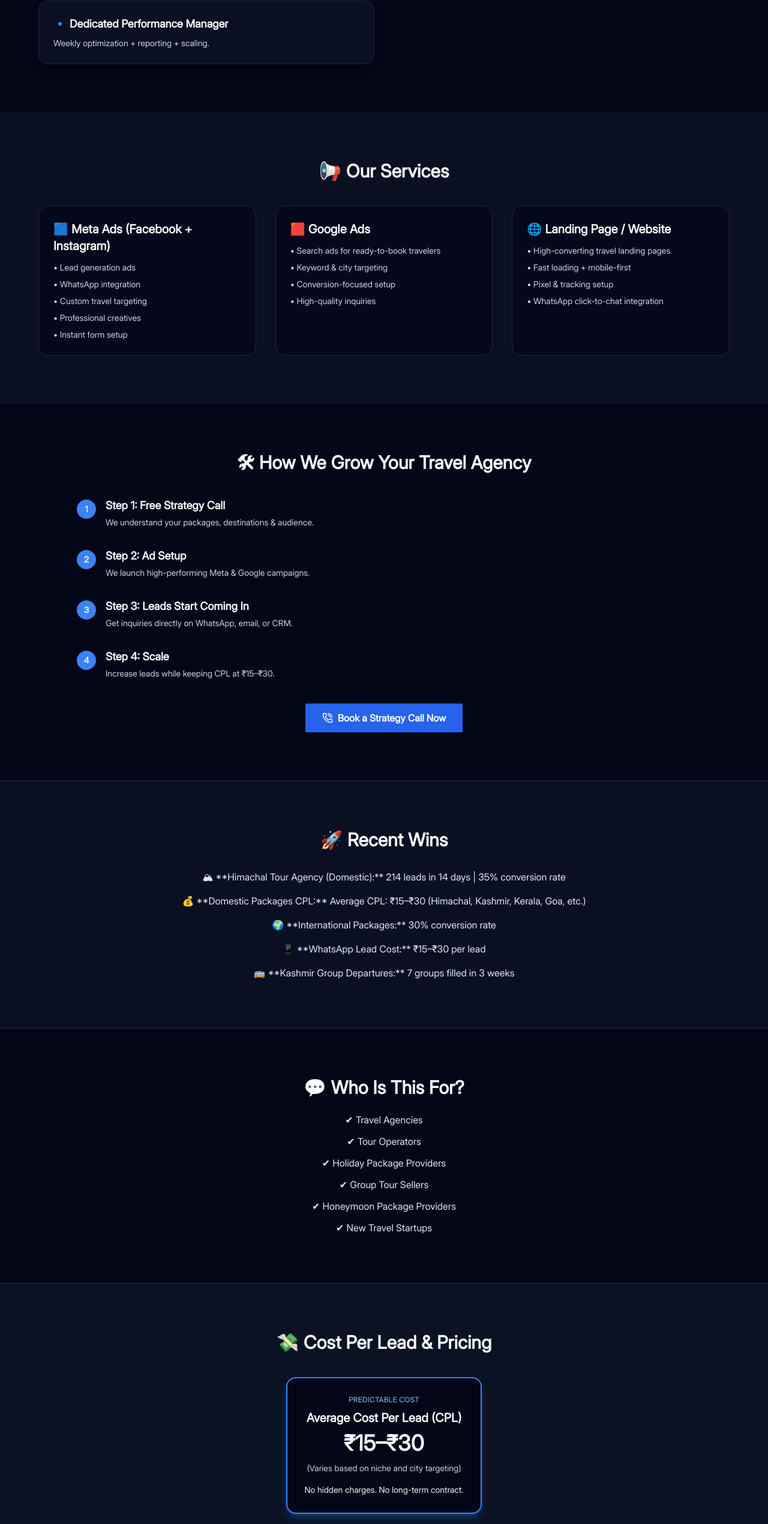
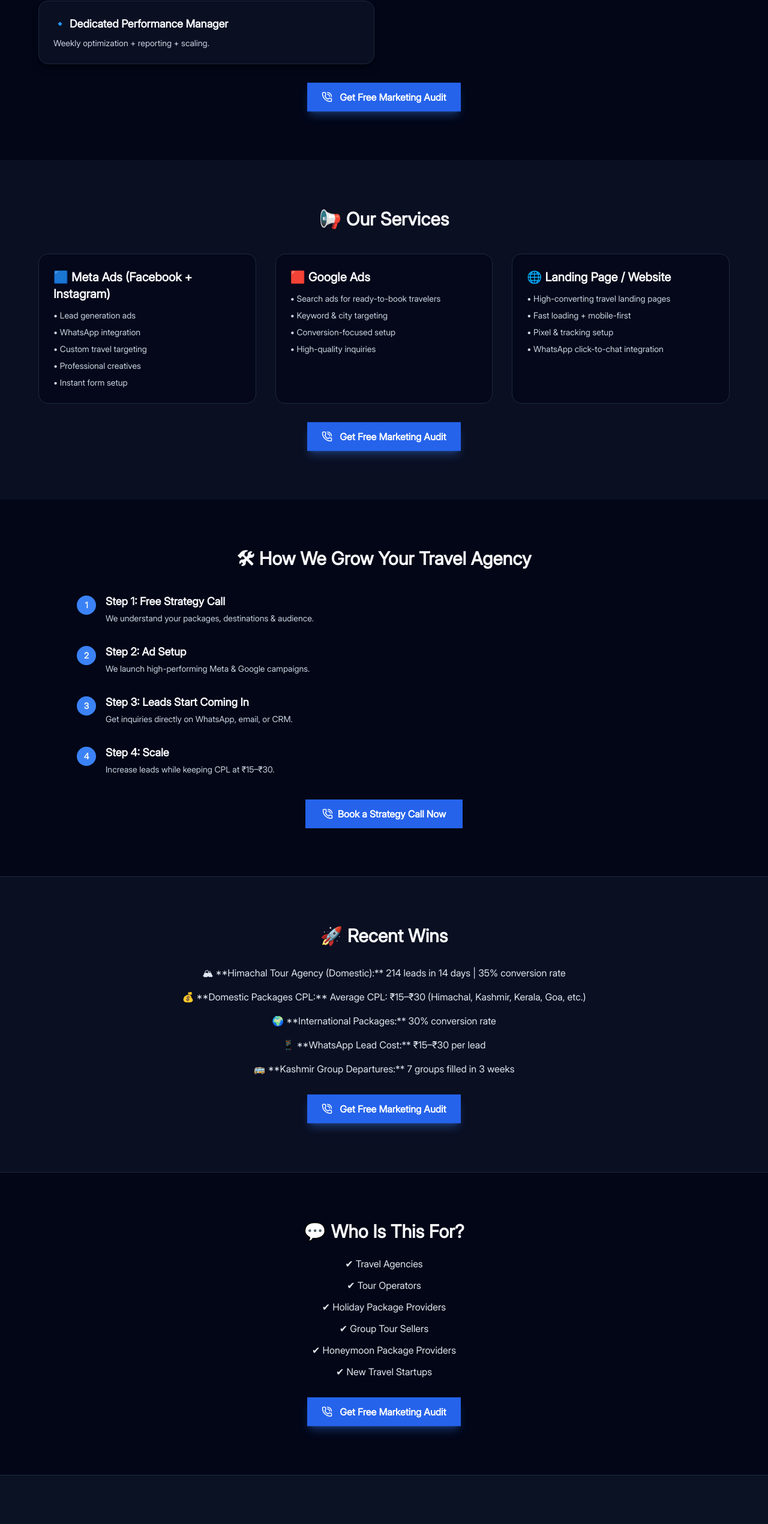
Before and after one commit to jaypawar2004/bytewings, a Next.js app: page /landing/travel-marketing in a window 1280 px wide. Shown: the part 1143-3684 px from the top of the page at 60% size. Built offline with nearby package versions, Linux system fonts and the light colour scheme.

Commit message:
MoreCTA Button Add

```diff
--- a/src/app/landing/travel-marketing/page.jsx
+++ b/src/app/landing/travel-marketing/page.jsx
@@ -268,6 +268,21 @@ export default function Home() {
             </div>
           </motion.div>
         </div>
+        {/* Animated CTA */}
+        {/* <div className="mt-8 flex justify-center">
+          <motion.a
+            href="#form"
+            aria-label="Get Free Audit"
+            className="inline-flex items-center gap-3 bg-blue-600 hover:bg-blue-700 text-white px-6 py-3 rounded-xl text-sm md:text-base font-semibold shadow-lg shadow-blue-500/30 focus:outline-none focus:ring-2 focus:ring-blue-400"
+            animate={{ y: [0, -6, 0] }}
+            transition={{ repeat: Infinity, duration: 1.8, ease: "easeInOut" }}
+            whileHover={{ scale: 1.03 }}
+            whileTap={{ scale: 0.98 }}
+          >
+            <PhoneCall size={18} />
+            Get Free Marketing Audit
+          </motion.a>
+        </div> */}
       </section>
 
       {/* WHY CHOOSE US */}
@@ -319,6 +334,21 @@ export default function Home() {
               </motion.div>
             ))}
           </div>
+        </div>
+        {/* Animated CTA */}
+        <div className="mt-8 flex justify-center">
+          <motion.a
+            href="#form"
+            aria-label="Get Free Audit"
+            className="inline-flex items-center gap-3 bg-blue-600 hover:bg-blue-700 text-white px-6 py-3 rounded-xl text-sm md:text-base font-semibold shadow-lg shadow-blue-500/30 focus:outline-none focus:ring-2 focus:ring-blue-400"
+            animate={{ y: [0, -6, 0] }}
+            transition={{ repeat: Infinity, duration: 1.8, ease: "easeInOut" }}
+            whileHover={{ scale: 1.03 }}
+            whileTap={{ scale: 0.98 }}
+          >
+            <PhoneCall size={18} />
+            Get Free Marketing Audit
+          </motion.a>
         </div>
       </section>
 
@@ -384,6 +414,21 @@ export default function Home() {
             </motion.div>
           </div>
         </div>
+        {/* Animated CTA */}
+        <div className="mt-8 flex justify-center">
+          <motion.a
+            href="#form"
+            aria-label="Get Free Audit"
+            className="inline-flex items-center gap-3 bg-blue-600 hover:bg-blue-700 text-white px-6 py-3 rounded-xl text-sm md:text-base font-semibold shadow-lg shadow-blue-500/30 focus:outline-none focus:ring-2 focus:ring-blue-400"
+            animate={{ y: [0, -6, 0] }}
+            transition={{ repeat: Infinity, duration: 1.8, ease: "easeInOut" }}
+            whileHover={{ scale: 1.03 }}
+            whileTap={{ scale: 0.98 }}
+          >
+            <PhoneCall size={18} />
+            Get Free Marketing Audit
+          </motion.a>
+        </div>
       </section>
 
       {/* PROCESS */}
@@ -446,6 +491,21 @@ export default function Home() {
             </a>
           </div>
         </div>
+        {/* Animated CTA */}
+        {/* <div className="mt-8 flex justify-center">
+          <motion.a
+            href="#form"
+            aria-label="Get Free Audit"
+            className="inline-flex items-center gap-3 bg-blue-600 hover:bg-blue-700 text-white px-6 py-3 rounded-xl text-sm md:text-base font-semibold shadow-lg shadow-blue-500/30 focus:outline-none focus:ring-2 focus:ring-blue-400"
+            animate={{ y: [0, -6, 0] }}
+            transition={{ repeat: Infinity, duration: 1.8, ease: "easeInOut" }}
+            whileHover={{ scale: 1.03 }}
+            whileTap={{ scale: 0.98 }}
+          >
+            <PhoneCall size={18} />
+            Get Free Marketing Audit
+          </motion.a>
+        </div> */}
       </section>
 
       {/* RESULTS */}
@@ -476,6 +536,21 @@ export default function Home() {
             <p>🚌 **Kashmir Group Departures:** 7 groups filled in 3 weeks</p>
           </motion.div>
         </div>
+        {/* Animated CTA */}
+        <div className="mt-8 flex justify-center">
+          <motion.a
+            href="#form"
+            aria-label="Get Free Audit"
+            className="inline-flex items-center gap-3 bg-blue-600 hover:bg-blue-700 text-white px-6 py-3 rounded-xl text-sm md:text-base font-semibold shadow-lg shadow-blue-500/30 focus:outline-none focus:ring-2 focus:ring-blue-400"
+            animate={{ y: [0, -6, 0] }}
+            transition={{ repeat: Infinity, duration: 1.8, ease: "easeInOut" }}
+            whileHover={{ scale: 1.03 }}
+            whileTap={{ scale: 0.98 }}
+          >
+            <PhoneCall size={18} />
+            Get Free Marketing Audit
+          </motion.a>
+        </div>
       </section>
 
       {/* WHO IS THIS FOR */}
@@ -497,6 +572,21 @@ export default function Home() {
             <li>✔ Honeymoon Package Providers</li>
             <li>✔ New Travel Startups</li>
           </ul>
+        </div>
+        {/* Animated CTA */}
+        <div className="mt-8 flex justify-center">
+          <motion.a
+            href="#form"
+            aria-label="Get Free Audit"
+            className="inline-flex items-center gap-3 bg-blue-600 hover:bg-blue-700 text-white px-6 py-3 rounded-xl text-sm md:text-base font-semibold shadow-lg shadow-blue-500/30 focus:outline-none focus:ring-2 focus:ring-blue-400"
+            animate={{ y: [0, -6, 0] }}
+            transition={{ repeat: Infinity, duration: 1.8, ease: "easeInOut" }}
+            whileHover={{ scale: 1.03 }}
+            whileTap={{ scale: 0.98 }}
+          >
+            <PhoneCall size={18} />
+            Get Free Marketing Audit
+          </motion.a>
         </div>
       </section>
 
@@ -539,6 +629,21 @@ export default function Home() {
             *Ad spend is not included in the management fee.
           </p>
         </div>
+        {/* Animated CTA */}
+        <div className="mt-8 flex justify-center">
+          <motion.a
+            href="#form"
+            aria-label="Get Free Audit"
+            className="inline-flex items-center gap-3 bg-blue-600 hover:bg-blue-700 text-white px-6 py-3 rounded-xl text-sm md:text-base font-semibold shadow-lg shadow-blue-500/30 focus:outline-none focus:ring-2 focus:ring-blue-400"
+            animate={{ y: [0, -6, 0] }}
+            transition={{ repeat: Infinity, duration: 1.8, ease: "easeInOut" }}
+            whileHover={{ scale: 1.03 }}
+            whileTap={{ scale: 0.98 }}
+          >
+            <PhoneCall size={18} />
+            Get Free Marketing Audit
+          </motion.a>
+        </div>
       </section>
 
       {/* ABOUT */}
@@ -556,9 +661,24 @@ export default function Home() {
             We are <span className="font-semibold">{agencyName}</span> — a digital marketing agency specializing in **travel industry lead generation**. With **1000+ travel leads generated in the last 3 months**, we help agencies scale fast with predictable results.
           </p>
         </div>
+        {/* Animated CTA */}
+        <div className="mt-8 flex justify-center">
+          <motion.a
+            href="#form"
+            aria-label="Get Free Audit"
+            className="inline-flex items-center gap-3 bg-blue-600 hover:bg-blue-700 text-white px-6 py-3 rounded-xl text-sm md:text-base font-semibold shadow-lg shadow-blue-500/30 focus:outline-none focus:ring-2 focus:ring-blue-400"
+            animate={{ y: [0, -6, 0] }}
+            transition={{ repeat: Infinity, duration: 1.8, ease: "easeInOut" }}
+            whileHover={{ scale: 1.03 }}
+            whileTap={{ scale: 0.98 }}
+          >
+            <PhoneCall size={18} />
+            Get Free Marketing Audit
+          </motion.a>
+        </div>
       </section>
 
-      {/* TESTIMONIALS - horizontal infinite marquee of circular logos */}
+      {/* TESTIMONIALS - horizontal infinite marquee of circular logos + subtle animated CTA */}
      <section id="testimonials" className="py-16 md:py-20 px-4 bg-slate-900/60 border-y border-slate-800 overflow-hidden">
       <div className="max-w-6xl mx-auto">
         <motion.h2
@@ -576,21 +696,21 @@ export default function Home() {
         {/* Infinite Marquee Container */}
         <div className="relative w-full">
 
-          {/* Left/Right Fade Effect (Gradient Mask) - Isse infinite look clean dikhta hai */}
+          {/* Left/Right Fade Effect (Gradient Mask) */}
           <div className="absolute inset-y-0 left-0 w-10 md:w-20 bg-gradient-to-r from-slate-900 to-transparent z-10 pointer-events-none"></div>
           <div className="absolute inset-y-0 right-0 w-10 md:w-20 bg-gradient-to-l from-slate-900 to-transparent z-10 pointer-events-none"></div>
 
           <div className="bg-slate-950/30 border border-slate-800 rounded-2xl py-6 overflow-hidden flex">
             <motion.div
-              className="flex items-center gap-6 md:gap-10 pr-6 md:pr-10" // Padding right to maintain gap at the end of loop
+              className="flex items-center gap-6 md:gap-10 pr-6 md:pr-10"
               initial={{ x: 0 }}
-              animate={{ x: "-50%" }} // Poora list move hone ki jagah half move karega to create loop
+              animate={{ x: "-50%" }}
               transition={{
                 repeat: Infinity,
-                duration: 25, // Speed adjust karein (jitna bada number, utna slow)
+                duration: 25,
                 ease: "linear",
               }}
-              style={{ width: "fit-content" }} // Important for smooth scrolling
+              style={{ width: "fit-content" }}
             >
               {duplicatedLogos.map((src, idx) => (
                 <div
@@ -608,8 +728,9 @@ export default function Home() {
                 </div>
               ))}
             </motion.div>
-             {/* Duplicate motion div for seamless fill if screen is extremely wide (Optional but safe) */}
-             <motion.div
+
+            {/* Duplicate for seamless loop */}
+            <motion.div
               className="flex items-center gap-6 md:gap-10 pr-6 md:pr-10"
               initial={{ x: 0 }}
               animate={{ x: "-50%" }}
@@ -619,7 +740,7 @@ export default function Home() {
                 ease: "linear",
               }}
               style={{ width: "fit-content" }}
-              aria-hidden="true" // Hide from screen readers
+              aria-hidden="true"
             >
               {duplicatedLogos.map((src, idx) => (
                 <div
@@ -638,6 +759,22 @@ export default function Home() {
               ))}
             </motion.div>
           </div>
+        </div>
+
+        {/* Centered animated CTA */}
+        <div className="mt-8 flex justify-center">
+          <motion.a
+            href="#form"
+            aria-label="Get Free Audit"
+            className="inline-flex items-center gap-3 bg-blue-600 hover:bg-blue-700 text-white px-6 py-3 rounded-xl text-sm md:text-base font-semibold shadow-lg shadow-blue-500/30 focus:outline-none focus:ring-2 focus:ring-blue-400"
+            animate={{ y: [0, -6, 0] }}
+            transition={{ repeat: Infinity, duration: 1.8, ease: "easeInOut" }}
+            whileHover={{ scale: 1.03 }}
+            whileTap={{ scale: 0.98 }}
+          >
+            <PhoneCall size={18} />
+            Get Free Marketing Audit
+          </motion.a>
         </div>
       </div>
     </section>
```
